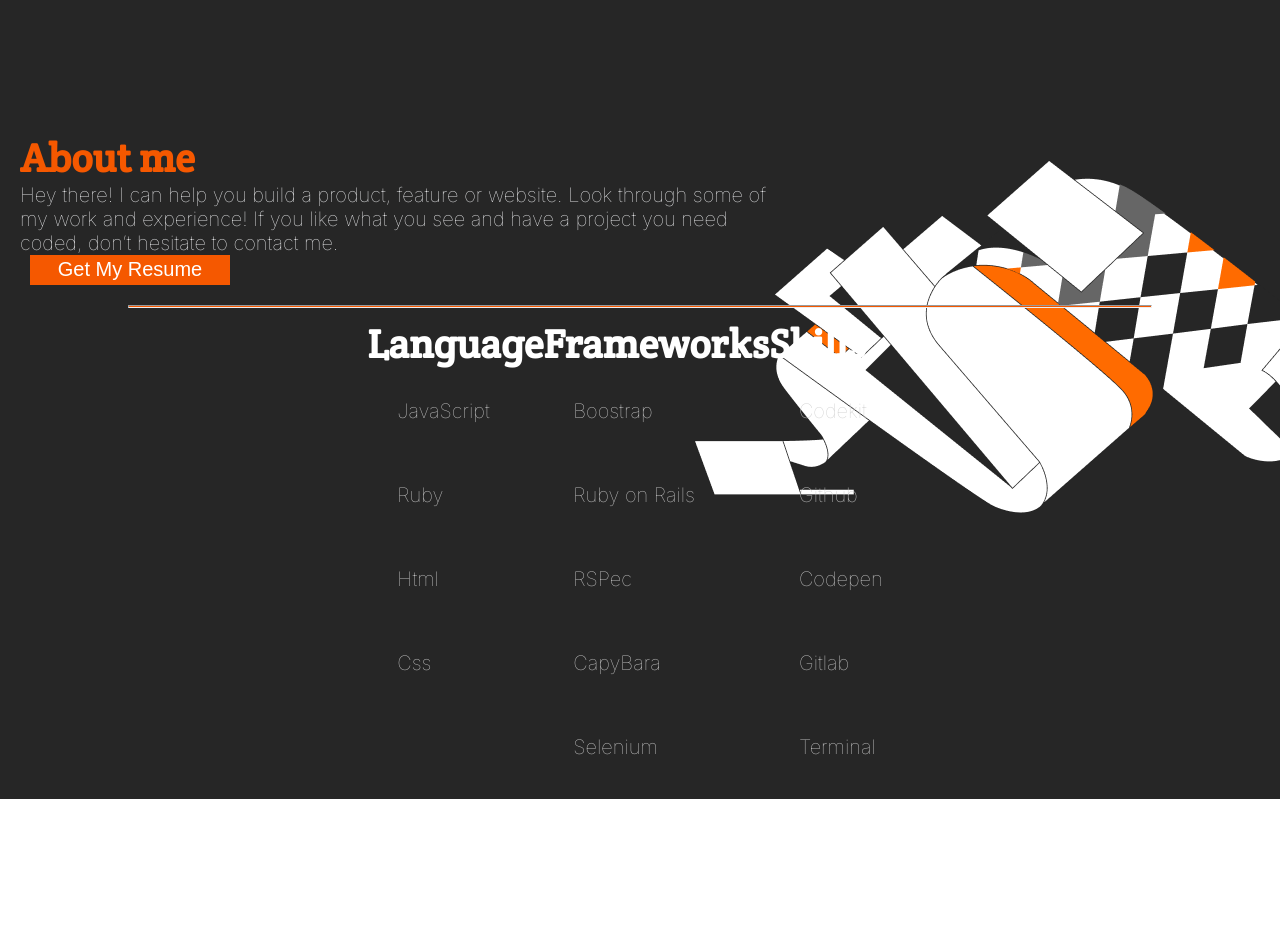
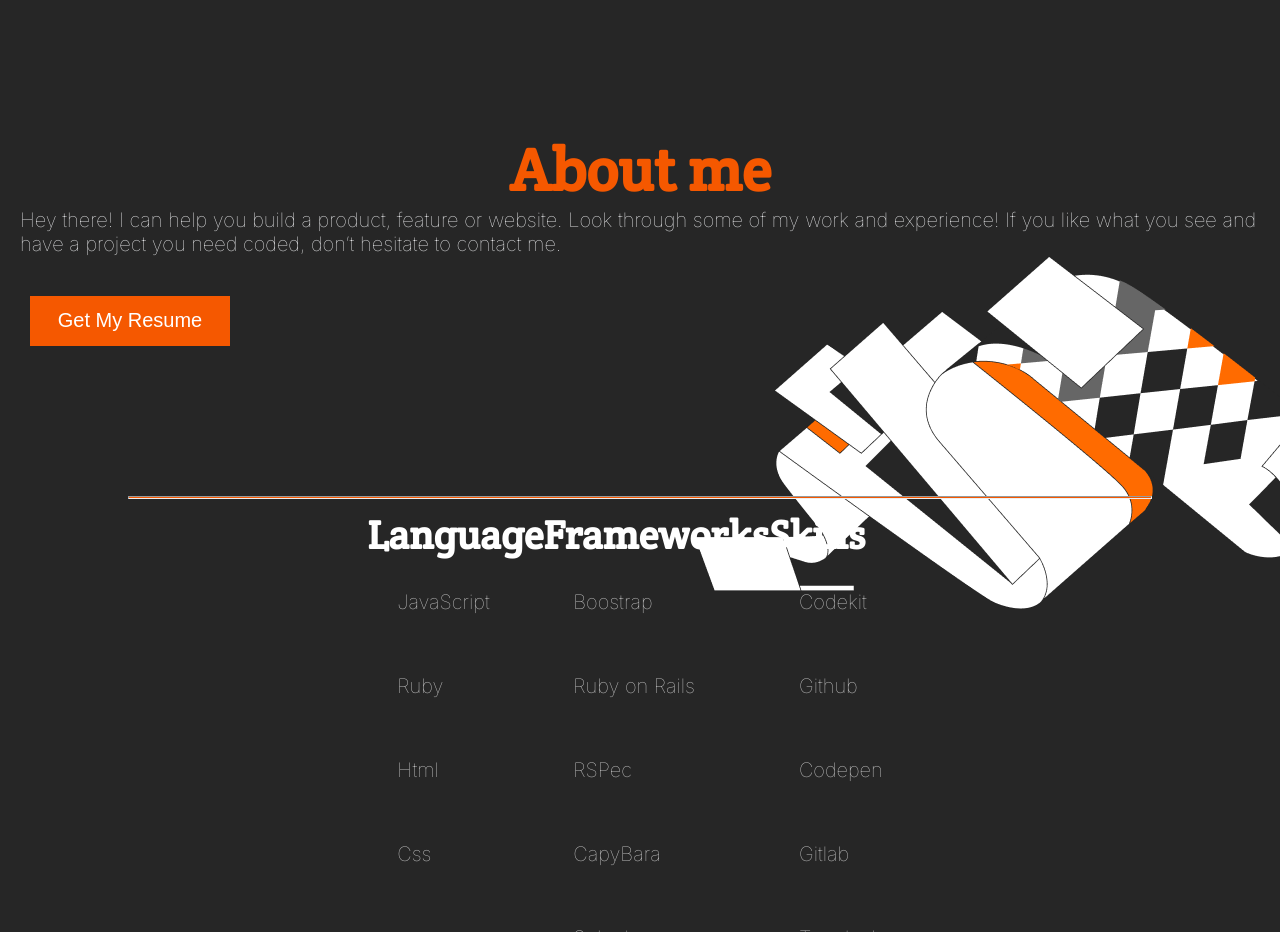
Before and after one commit to yegonkimutai/Create-a-Portfolio, a website: page index.html in a window 1280 px wide. Shown: the part 2100-3032 px from the top of the page. Before the commit the page ends 2899 px from the top, so only its background shows below. Drawn offline with Linux system fonts and the light colour scheme.

Commit message:
Add content

```diff
--- a/style.css
+++ b/style.css
@@ -304,8 +304,8 @@ image {
 
 .ab {
   color: #f55800;
-  margin-left: 20px;
-  font-size: 40px;
+  text-align: center;
+  font-size: 60px;
   font-family: 'Crete Round', serif;
 }
 
@@ -314,8 +314,6 @@ image {
   font-family: 'Inter', sans-serif;
   font-size: 20px;
   margin-left: 20px;
-  width: 60%;
-  height: 60%;
 }
 
 .l {
@@ -323,7 +321,7 @@ image {
   height: 3px;
   margin-left: auto;
   margin-right: auto;
-  margin-top: 20px;
+  margin-top: 150px;
   background-color: #f55800;
 }
 
@@ -383,8 +381,9 @@ image {
   margin-left: 30px;
   border: 1px solid #f55800;
   font-size: 20px;
+  margin-top: 40px;
   width: 200px;
-  height: 30px;
+  height: 50px;
   background-color: #f55800;
   color: white;
 }
@@ -458,7 +457,7 @@ image {
   .about {
     background-size: 40%;
     margin-bottom: 50px;
-    background-position: right 13%;
+    background-position: right 22%;
   }
 
   .footer-a {
```
